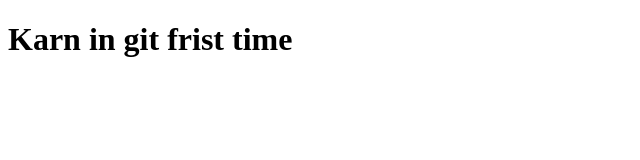
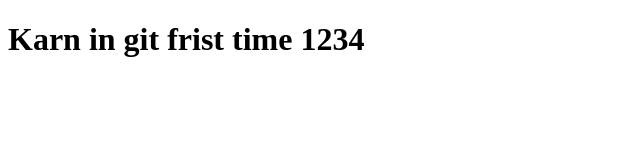
Before and after one commit to piyakarn23/fristgitforkarn, a plain HTML site: page index.html in a window 1280 px wide. Shown: the whole page, without its empty margins (0-640 px from the left). Drawn offline with Linux system fonts and the light colour scheme.

Commit message:
ีupdate index

```diff
--- a/index.html
+++ b/index.html
@@ -6,6 +6,6 @@
 	<title>Document</title>
 </head>
 <body>
-	<h1> Karn in git frist time </h1>
+	<h1> Karn in git frist time 1234</h1>
 </body>
 </html>
```
